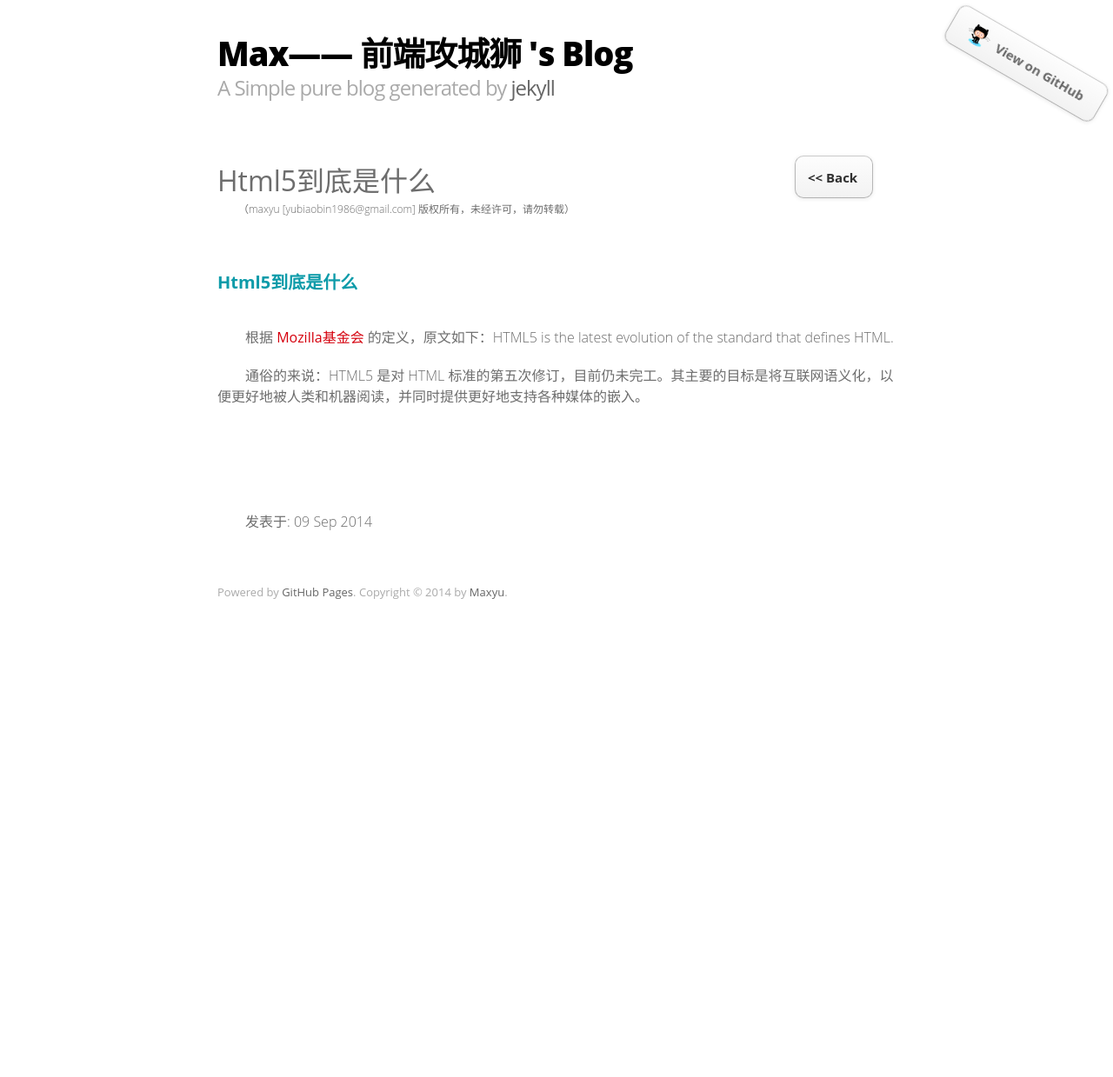
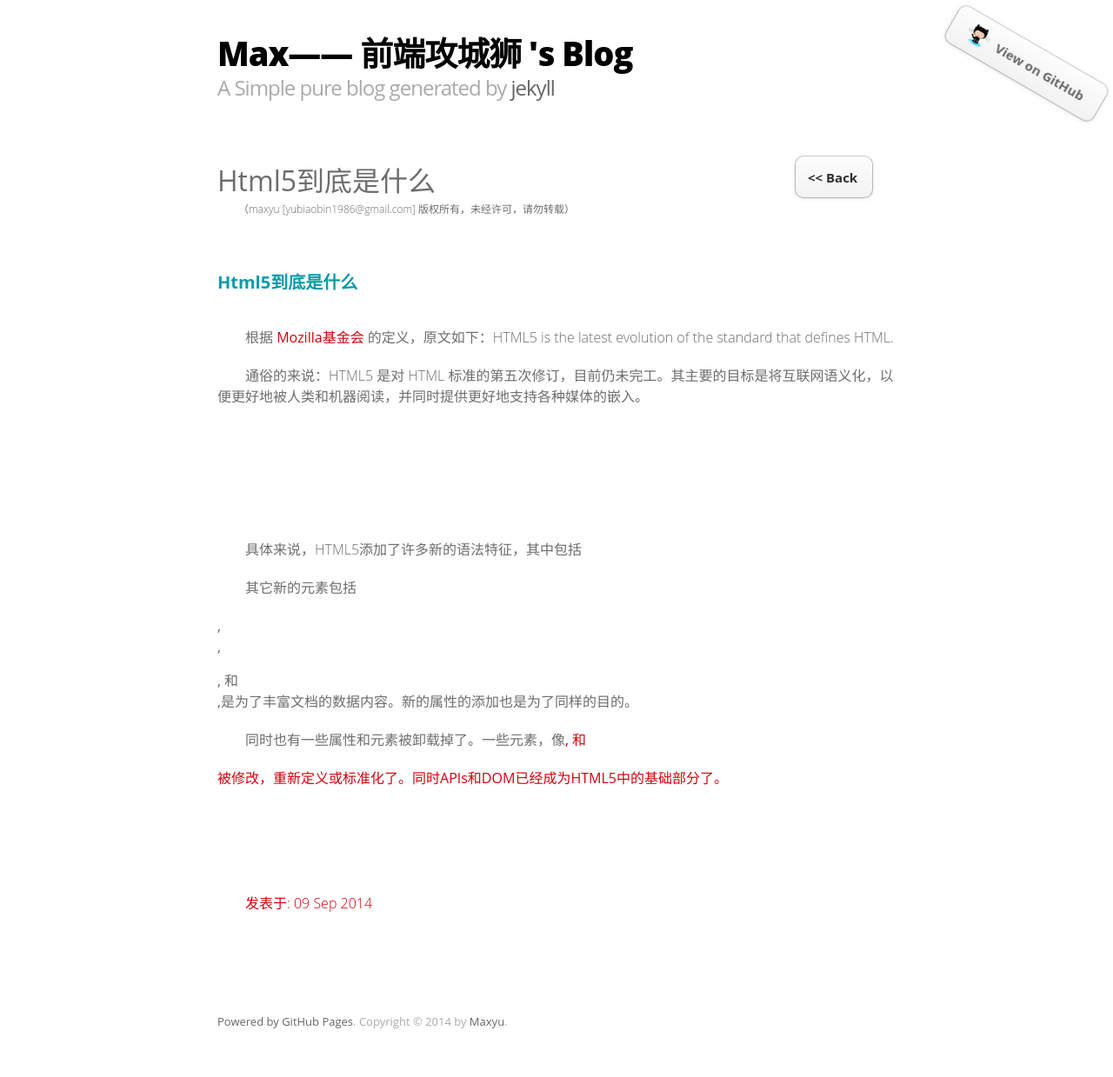
Before and after one commit to yubiaobin/yubiaobin.github.io, a Jekyll site: the page built from _posts/2014-09-09-html5-defined.html, in a window 1280 px wide. Shown: the whole page at 87% size. Built offline with Jekyll 4.4.1, drawn with Linux system fonts in a browser that asks for light colours; comment, search, counter and statistics services are not loaded; before the commit the page ends 900 px from its top, so only the background shows below that.

Commit message:
modified html5 blog

```diff
--- a/_posts/2014-09-09-html5-defined.html
+++ b/_posts/2014-09-09-html5-defined.html
@@ -14,9 +14,9 @@ title : Html5到底是什么
 
 
 
-<p></p>
-
-
+<p>具体来说，HTML5添加了许多新的语法特征，其中包括<video>, <audio>,和<canvas>元素，同时集成了SVG内容。这些元素是为了更容易的在网页中添加和处理多媒体和图片内容而添加的。</p>
+<p>其它新的元素包括<section>, <article>, <header>, 和<nav>,是为了丰富文档的数据内容。新的属性的添加也是为了同样的目的。</p>
+<p>同时也有一些属性和元素被卸载掉了。一些元素，像<a>, 和<menu>被修改，重新定义或标准化了。同时APIs和DOM已经成为HTML5中的基础部分了。</p>
 
 
 <p>
```
